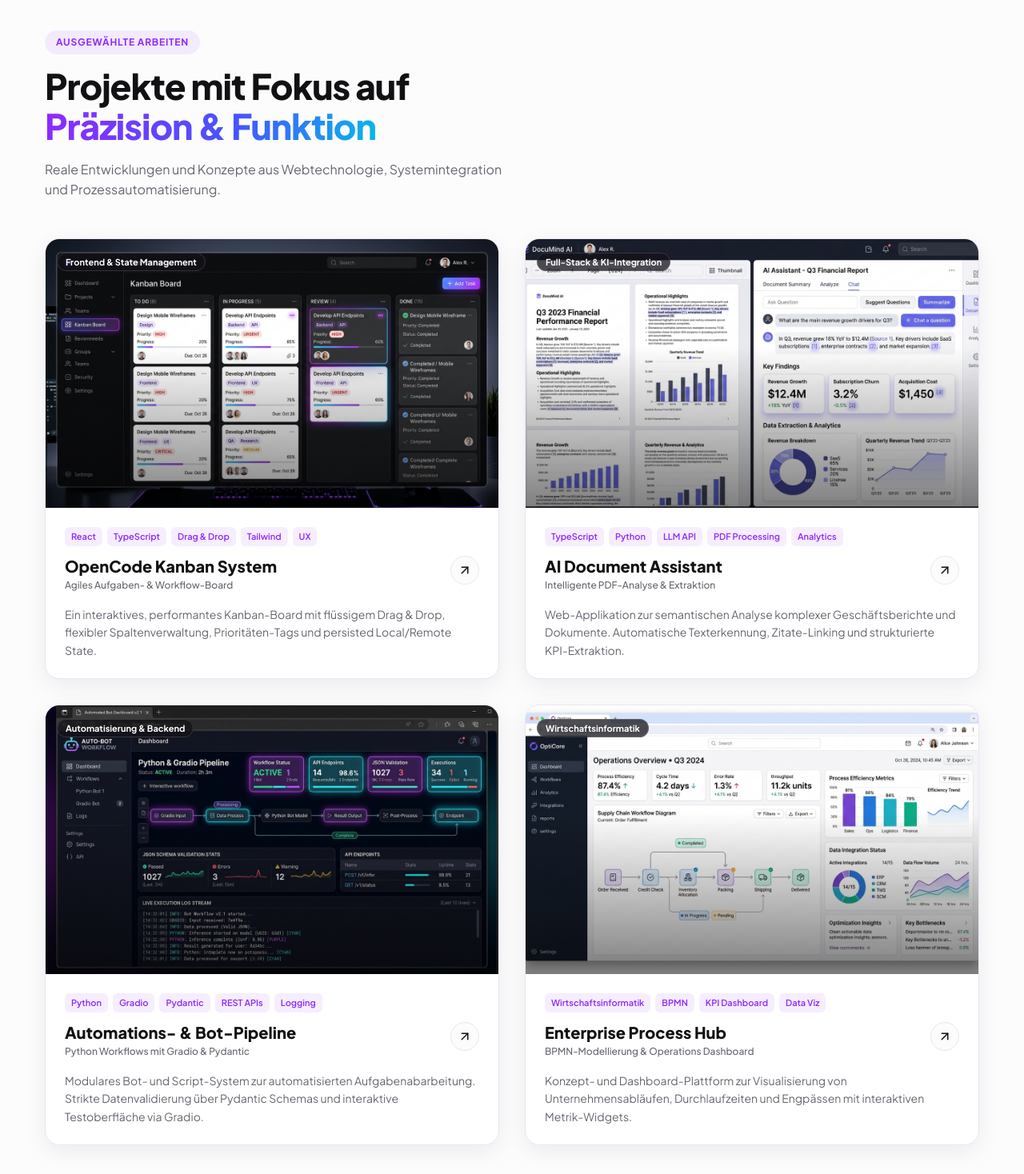
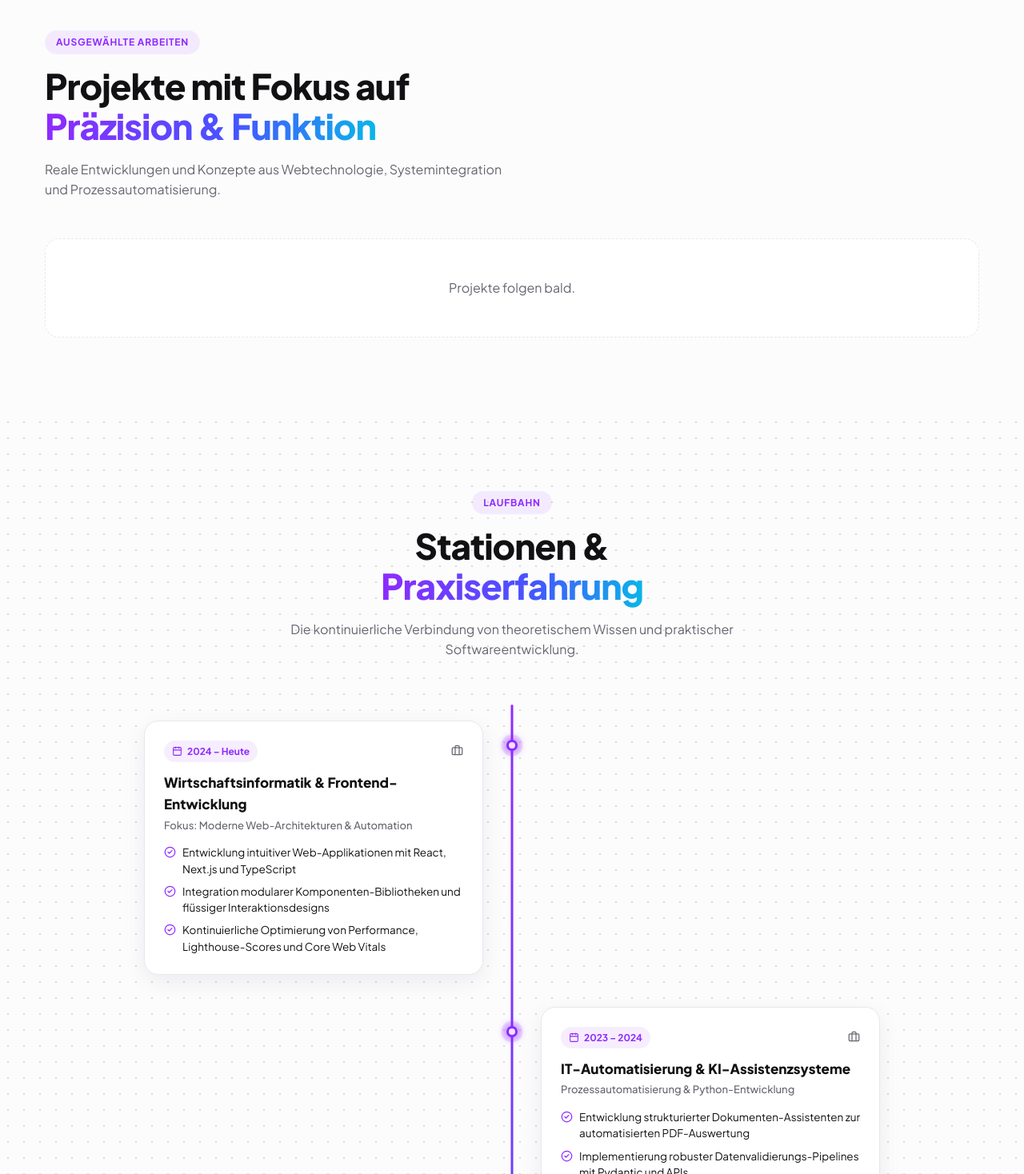
Before and after one commit to Adrian-Ta/Portfolio, a React (Vite) app: page / in a window 1280 px wide. Shown: the part 2355-3823 px from the top of the page at 80% size. Built offline with nearby package versions, Linux system fonts and the light colour scheme.

Commit message:
Projekte nach src/content/projects.ts auslagern, Liste startet leer
Platzhalter-Projekte entfernt. Bei leerer Liste erscheint
„Projekte folgen bald.“ GitHub-/Live-Link sind optional.

Co-Authored-By: Claude Sonnet 5.5 <noreply@anthropic.com>

```diff
--- a/src/App.css
+++ b/src/App.css
@@ -1325,7 +1325,26 @@
   background: var(--portfolio-accent);
   color: #ffffff;
   border-color: transparent;
+}
+
+.project-action-btn.is-arrow:hover {
   transform: rotate(45deg);
+}
+
+.project-actions {
+  display: flex;
+  gap: 8px;
+  flex-shrink: 0;
+}
+
+.projects-empty {
+  padding: 48px 24px;
+  text-align: center;
+  color: var(--portfolio-muted);
+  font-size: 16px;
+  background: var(--portfolio-surface);
+  border: 1px dashed var(--portfolio-border);
+  border-radius: var(--portfolio-card-radius);
 }
 
 .project-card-desc {
--- a/src/components/Projects.tsx
+++ b/src/components/Projects.tsx
@@ -1,64 +1,6 @@
 import React from 'react';
-import { ArrowUpRight } from 'lucide-react';
-
-interface Project {
-  id: string;
-  title: string;
-  subtitle: string;
-  category: string;
-  description: string;
-  image: string;
-  tags: string[];
-  githubUrl?: string;
-  liveUrl?: string;
-}
-
-const projectData: Project[] = [
-  {
-    id: 'kanban',
-    title: 'OpenCode Kanban System',
-    subtitle: 'Agiles Aufgaben- & Workflow-Board',
-    category: 'Frontend & State Management',
-    description:
-      'Ein interaktives, performantes Kanban-Board mit flüssigem Drag & Drop, flexibler Spaltenverwaltung, Prioritäten-Tags und persisted Local/Remote State.',
-    image: '/projects/kanban.jpg',
-    tags: ['React', 'TypeScript', 'Drag & Drop', 'Tailwind', 'UX'],
-    githubUrl: 'https://github.com',
-  },
-  {
-    id: 'pdf-assistant',
-    title: 'AI Document Assistant',
-    subtitle: 'Intelligente PDF-Analyse & Extraktion',
-    category: 'Full-Stack & KI-Integration',
-    description:
-      'Web-Applikation zur semantischen Analyse komplexer Geschäftsberichte und Dokumente. Automatische Texterkennung, Zitate-Linking und strukturierte KPI-Extraktion.',
-    image: '/projects/pdf-assistant.jpg',
-    tags: ['TypeScript', 'Python', 'LLM API', 'PDF Processing', 'Analytics'],
-    githubUrl: 'https://github.com',
-  },
-  {
-    id: 'automation-bot',
-    title: 'Automations- & Bot-Pipeline',
-    subtitle: 'Python Workflows mit Gradio & Pydantic',
-    category: 'Automatisierung & Backend',
-    description:
-      'Modulares Bot- und Script-System zur automatisierten Aufgabenabarbeitung. Strikte Datenvalidierung über Pydantic Schemas und interaktive Testoberfläche via Gradio.',
-    image: '/projects/automation-bot.jpg',
-    tags: ['Python', 'Gradio', 'Pydantic', 'REST APIs', 'Logging'],
-    githubUrl: 'https://github.com',
-  },
-  {
-    id: 'process-hub',
-    title: 'Enterprise Process Hub',
-    subtitle: 'BPMN-Modellierung & Operations Dashboard',
-    category: 'Wirtschaftsinformatik',
-    description:
-      'Konzept- und Dashboard-Plattform zur Visualisierung von Unternehmensabläufen, Durchlaufzeiten und Engpässen mit interaktiven Metrik-Widgets.',
-    image: '/projects/process-hub.jpg',
-    tags: ['Wirtschaftsinformatik', 'BPMN', 'KPI Dashboard', 'Data Viz'],
-    githubUrl: 'https://github.com',
-  },
-];
+import { ArrowUpRight, Code2 } from 'lucide-react';
+import { projects } from '../content/projects';
 
 export const Projects: React.FC = () => {
   return (
@@ -76,9 +18,14 @@ export const Projects: React.FC = () => {
           </p>
         </div>
 
-        {/* 2-Column Grid on Desktop, 1-Column on Mobile */}
+        {projects.length === 0 ? (
+          <p className="projects-empty" role="status">
+            Projekte folgen bald.
+          </p>
+        ) : (
+          /* 2-Column Grid on Desktop, 1-Column on Mobile */
           <div className="projects-grid">
-          {projectData.map((project) => (
+            {projects.map((project) => (
               <article key={project.id} className="project-card">
                 {/* Image Frame */}
                 <div className="project-image-box">
@@ -97,8 +44,8 @@ export const Projects: React.FC = () => {
                 {/* Content Box */}
                 <div className="project-content">
                   <div className="project-tags">
-                  {project.tags.map((tag, i) => (
-                    <span key={i} className="project-tag-pill">
+                    {project.tags.map((tag) => (
+                      <span key={tag} className="project-tag-pill">
                         {tag}
                       </span>
                     ))}
@@ -109,16 +56,32 @@ export const Projects: React.FC = () => {
                       <h3 className="project-card-title">{project.title}</h3>
                       <p className="project-card-subtitle">{project.subtitle}</p>
                     </div>
+                    <div className="project-actions">
+                      {project.githubUrl && (
                         <a
                           href={project.githubUrl}
                           target="_blank"
                           rel="noreferrer"
                           className="project-action-btn"
                           aria-label={`Code für ${project.title} ansehen`}
-                    title="Code / Details"
+                          title="Code ansehen"
+                        >
+                          <Code2 size={18} />
+                        </a>
+                      )}
+                      {project.liveUrl && (
+                        <a
+                          href={project.liveUrl}
+                          target="_blank"
+                          rel="noreferrer"
+                          className="project-action-btn is-arrow"
+                          aria-label={`${project.title} live ansehen`}
+                          title="Live ansehen"
                         >
                           <ArrowUpRight size={18} />
                         </a>
+                      )}
+                    </div>
                   </div>
 
                   <p className="project-card-desc">{project.description}</p>
@@ -126,6 +89,7 @@ export const Projects: React.FC = () => {
               </article>
             ))}
           </div>
+        )}
       </div>
     </section>
   );
--- /dev/null
+++ b/src/content/projects.ts
@@ -0,0 +1,31 @@
+// Projekte: ein Eintrag in `projects` = eine Karte auf der Seite.
+// Ist die Liste leer, zeigt die Seite „Projekte folgen bald".
+//
+// Beispiel für einen neuen Eintrag (Kommentarzeichen entfernen und ausfüllen):
+//
+// {
+//   id: 'mein-projekt',                       // eindeutig, ohne Leerzeichen
+//   title: 'Mein Projekt',
+//   subtitle: 'Kurzer Untertitel',
+//   category: 'Frontend',                     // kleines Label oben im Bild
+//   description: 'Was macht das Projekt?',
+//   image: '/projects/mein-projekt.jpg',      // Datei liegt in public/projects/
+//   tags: ['React', 'TypeScript'],
+//   githubUrl: 'https://github.com/…',        // optional
+//   liveUrl: 'https://…',                     // optional
+// },
+
+export interface Project {
+  id: string;
+  title: string;
+  subtitle: string;
+  category: string;
+  description: string;
+  /** Pfad relativ zu `public/`, z. B. `/projects/mein-projekt.jpg` */
+  image: string;
+  tags: string[];
+  githubUrl?: string;
+  liveUrl?: string;
+}
+
+export const projects: Project[] = [];
```
Lines whose indentation alone changed are shown as unchanged.
